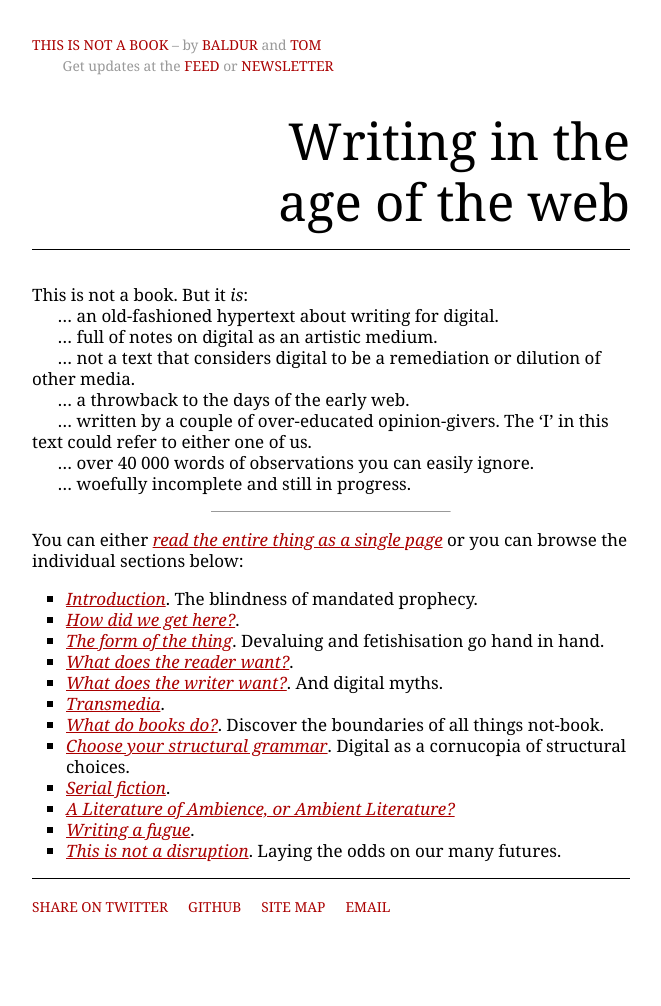
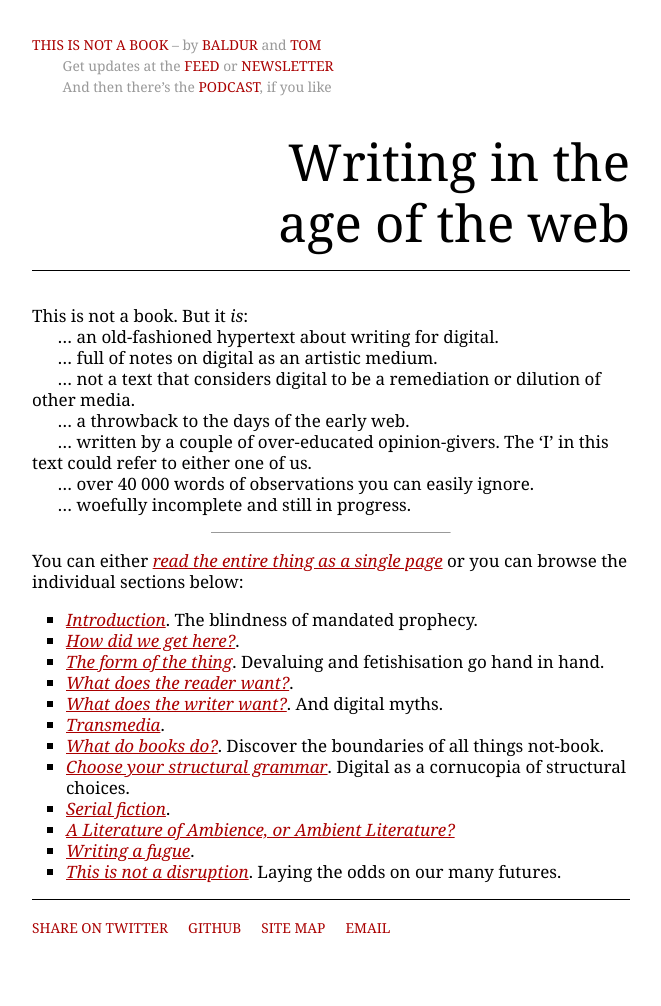
Before and after one commit to baldurbjarnason/this-is-not-a-book, a Jekyll site: the page built from index.md, in a window 1280 px wide. Shown: the whole page, without its empty margins (309-970 px from the left). Built offline with Jekyll 4.4.1, drawn with Linux system fonts in a browser that asks for light colours; comment, search, counter and statistics services are not loaded; before the commit the page ends 985 px from its top, so only the background shows below that.

Commit message:
Add podcast to navigation

```diff
--- a/_layouts/layout.html
+++ b/_layouts/layout.html
@@ -32,6 +32,7 @@ article,aside,details,figcaption,figure,footer,header,hgroup,nav,section,summary
 <div class="SiteBody">
 
 <header><nav class="Nav{% if page.tags %} Nav--{{ page.tags | first }}{% endif %}"><p class="Nav-name"><a href="/" class="front-page Nav-backlink">This is not a book</a> &ndash; by <a href="https://www.baldurbjarnason.com/">Baldur</a> and <a href="http://www.tomabba.com/">Tom</a></p> <p class="Nav-name Nav-name--second">Get updates at the <a href="http://feedpress.me/thisisnotabook">Feed</a> or <a href="http://tinyletter.com/thisisnotabook">Newsletter</a></p>
+<p class="Nav-name Nav-name--second">And then there&rsquo;s the <a href="/podcast/">Podcast</a>, if you like</p>
 </nav>
 </header>
 
```
